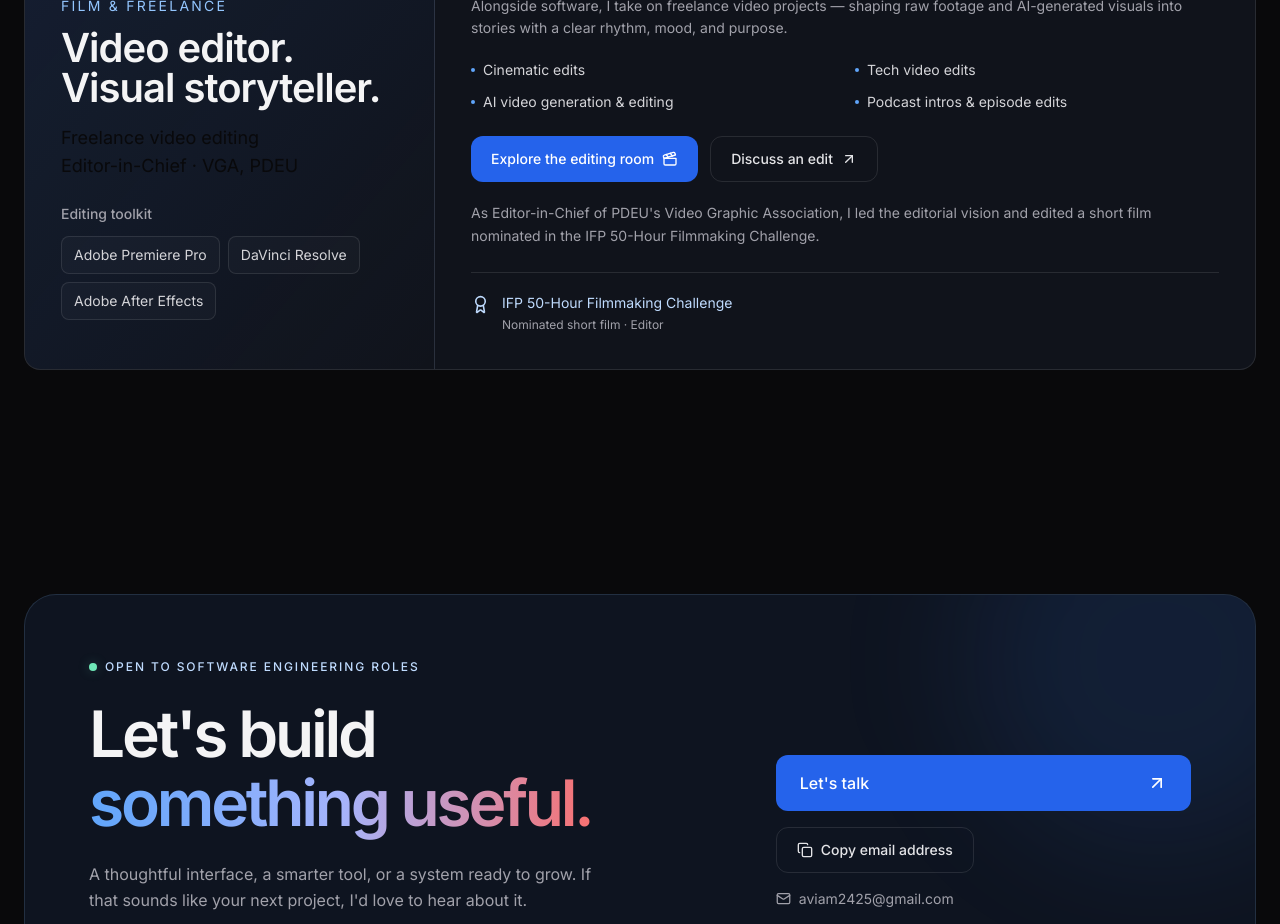
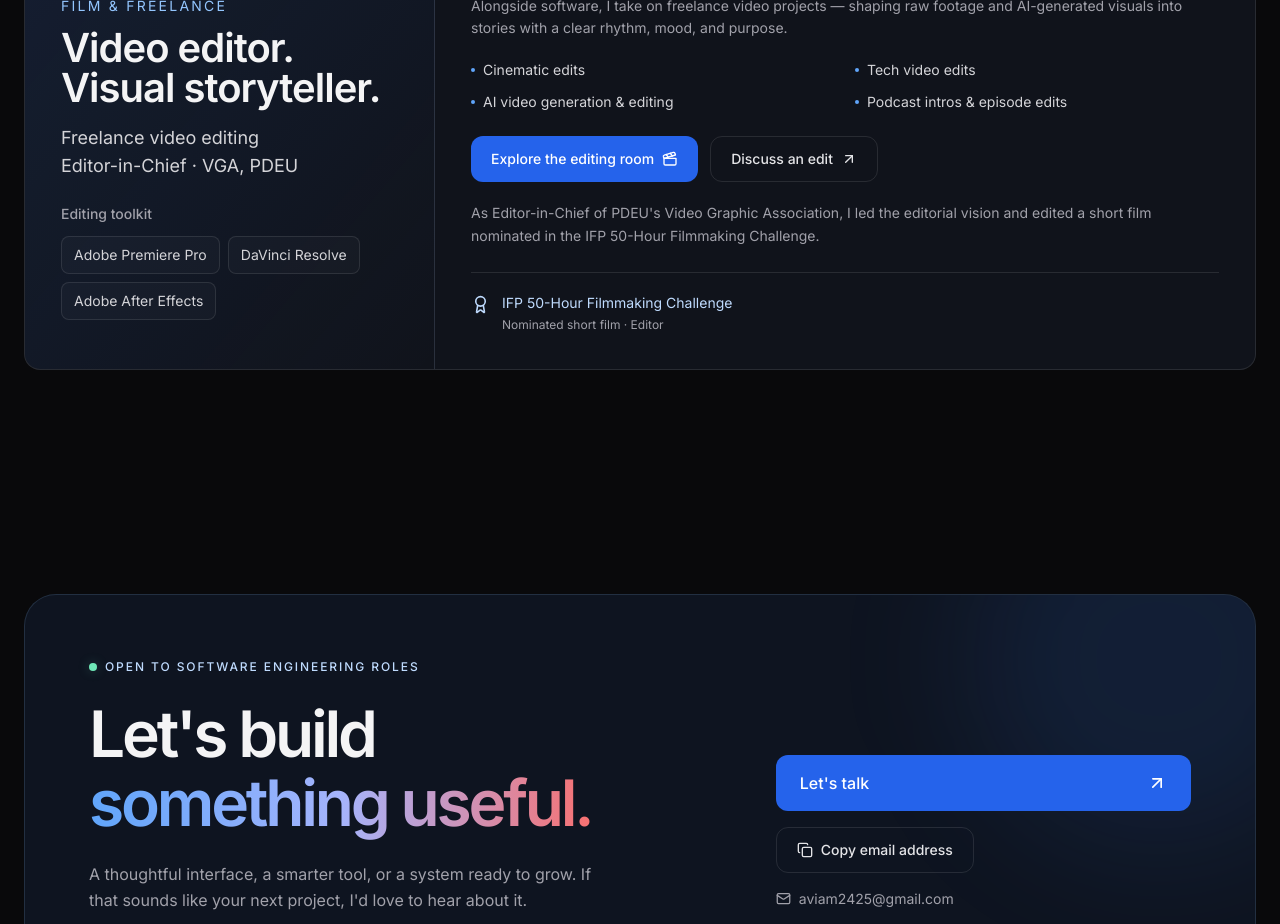
Before and after one commit to avimishra25/portfolio, a React (Vite) app: page / in a window 1280 px wide. Shown: the part 4300-5224 px from the top of the page. Built offline with nearby package versions, Linux system fonts and the light colour scheme.

Commit message:
fix: restore freelance role text contrast

```diff
--- a/src/components/Extracurricular.jsx
+++ b/src/components/Extracurricular.jsx
@@ -17,7 +17,7 @@ export default function Extracurricular() {
               <div>
                 <p className="text-xs md:text-sm uppercase tracking-[0.16em] text-blue-300 mb-3">Film & freelance</p>
                 <h3 className="text-2xl md:text-3xl lg:text-4xl xl:text-[2.5rem] font-semibold tracking-tight leading-[1.15]">Video editor.<br />Visual storyteller.</h3>
-                <p className="mt-4 text-sm md:text-base lg:text-lg text-zinc-400 leading-relaxed">Freelance video editing<br />Editor-in-Chief · VGA, PDEU</p>
+                <p className="mt-4 text-sm md:text-[1rem] lg:text-lg text-zinc-300 leading-relaxed">Freelance video editing<br />Editor-in-Chief · VGA, PDEU</p>
                 <div className="mt-6">
                   <p className="text-xs md:text-sm font-medium text-zinc-400 mb-3">Editing toolkit</p>
                   <ul className="flex flex-wrap gap-2">
```
